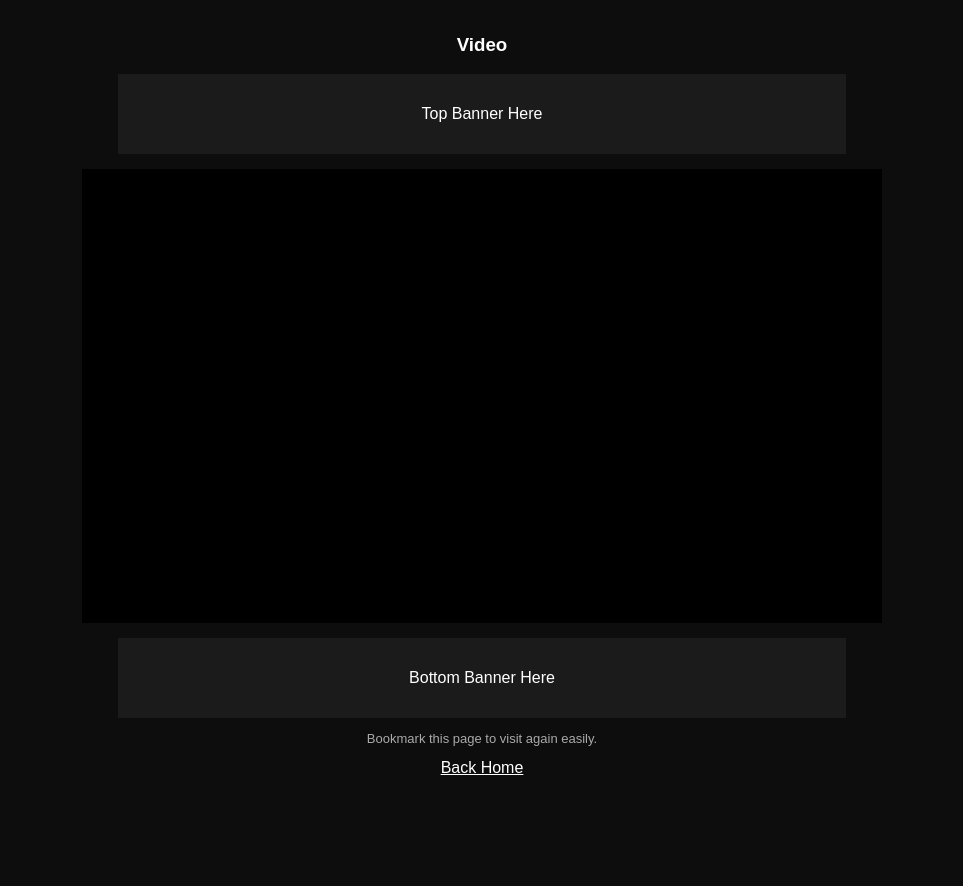
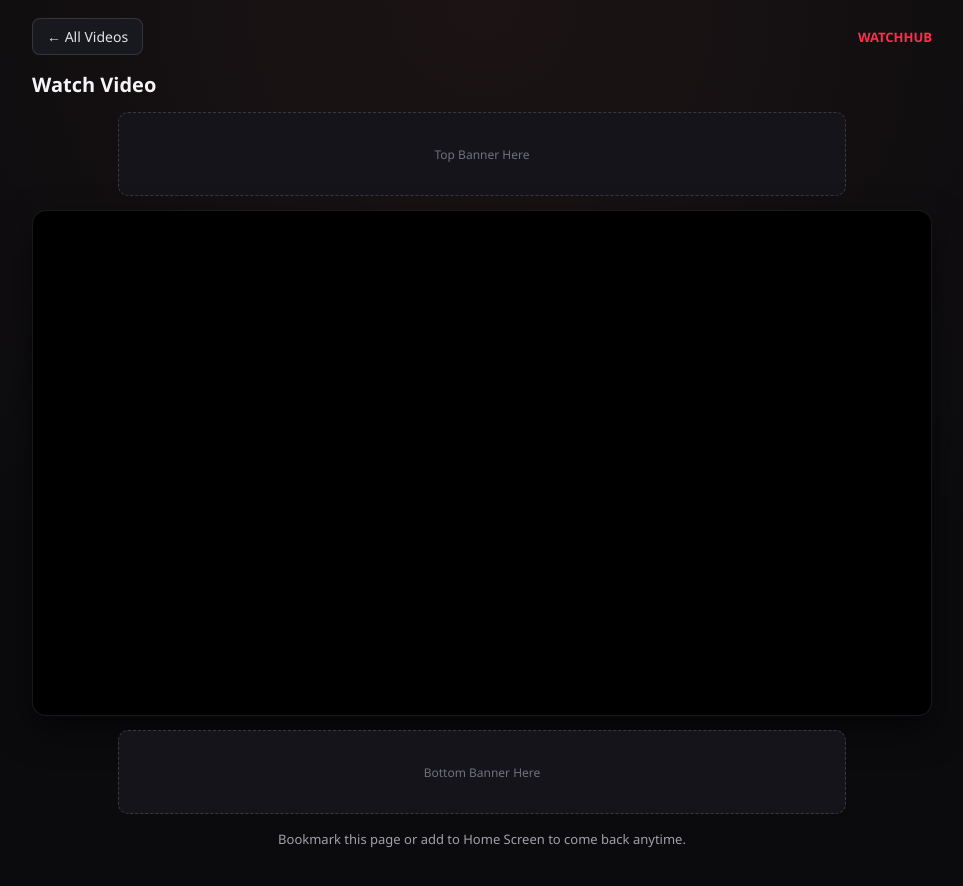
Before and after one commit to affanalikhilji499/watch-site, a plain HTML site: page watch.html in a window 1280 px wide. Shown: the whole page, without its empty margins (158-1121 px from the left). Before the commit the page ends 800 px from the top, so only its background shows below. Drawn offline with Linux system fonts and the light colour scheme.

Commit message:
Update watch.html

```diff
--- a/watch.html
+++ b/watch.html
@@ -5,15 +5,78 @@
   <meta name="viewport" content="width=device-width, initial-scale=1.0">
   <title>Watch Now</title>
   <style>
-    body { font-family: Arial, sans-serif; background: #0d0d0d; color: #fff; margin: 0; padding: 15px; text-align: center; }
-    .banner { max-width: 728px; min-height: 80px; margin: 12px auto; background: #1b1b1b; display: flex; align-items: center; justify-content: center; }
-    .player { max-width: 800px; margin: 15px auto; aspect-ratio: 16/9; background: #000; }
+    * { box-sizing: border-box; }
+    body {
+      font-family: 'Segoe UI', Arial, sans-serif;
+      background: radial-gradient(circle at top, #1c1414 0%, #0b0b0e 65%);
+      color: #f5f5f7;
+      margin: 0;
+      padding: 18px 14px 40px;
+      min-height: 100vh;
+    }
+    .container { max-width: 900px; margin: 0 auto; }
+    .top-bar {
+      display: flex;
+      align-items: center;
+      justify-content: space-between;
+      margin-bottom: 16px;
+    }
+    .back-link {
+      color: #e4e4e7;
+      text-decoration: none;
+      font-size: 14px;
+      background: #18181f;
+      border: 1px solid rgba(255,255,255,0.12);
+      padding: 8px 14px;
+      border-radius: 8px;
+    }
+    .back-link:hover { border-color: #ff2e4d; }
+    #titleText {
+      margin: 0 0 14px;
+      font-size: 20px;
+      font-weight: 700;
+      text-align: left;
+    }
+    .banner {
+      max-width: 728px;
+      min-height: 84px;
+      margin: 14px auto;
+      background: #14141a;
+      border: 1px dashed rgba(255,255,255,0.16);
+      border-radius: 10px;
+      display: flex;
+      align-items: center;
+      justify-content: center;
+      color: #71717a;
+      font-size: 12px;
+    }
+    .player {
+      width: 100%;
+      aspect-ratio: 16 / 9;
+      background: #000;
+      border-radius: 14px;
+      overflow: hidden;
+      border: 1px solid rgba(255,255,255,0.1);
+      box-shadow: 0 14px 34px rgba(0,0,0,0.55);
+    }
     iframe { width: 100%; height: 100%; border: none; }
+    .tip {
+      margin-top: 16px;
+      text-align: center;
+      font-size: 13px;
+      color: #a1a1aa;
+    }
   </style>
 </head>
 <body>
 
-  <h3 id="titleText">Loading...</h3>
+  <div class="container">
+    <div class="top-bar">
+      <a class="back-link" href="index.html">&larr; All Videos</a>
+      <span style="font-size:13px; font-weight:700; color:#ff2e4d;">WATCHHUB</span>
+    </div>
+
+    <h1 id="titleText">Loading...</h1>
 
     <!-- TOP BANNER AD CODE YAHAN -->
     <div class="banner">Top Banner Here</div>
@@ -26,12 +89,14 @@
     <!-- BOTTOM BANNER AD CODE YAHAN -->
     <div class="banner">Bottom Banner Here</div>
 
-  <p style="font-size:13px; color:#aaa;">Bookmark this page to visit again easily.</p>
-  <a href="index.html" style="color:#fff;">Back Home</a>
+    <p class="tip">Bookmark this page or add to Home Screen to come back anytime.</p>
+  </div>
 
   <script>
     const p = new URLSearchParams(window.location.search);
-    document.getElementById("titleText").innerText = p.get("title") || "Video";
+    const title = p.get("title") || "Watch Video";
+    document.title = title;
+    document.getElementById("titleText").innerText = title;
     document.getElementById("playerFrame").src = p.get("url") || "";
   </script>
 
```
Lines whose indentation alone changed are shown as unchanged.
